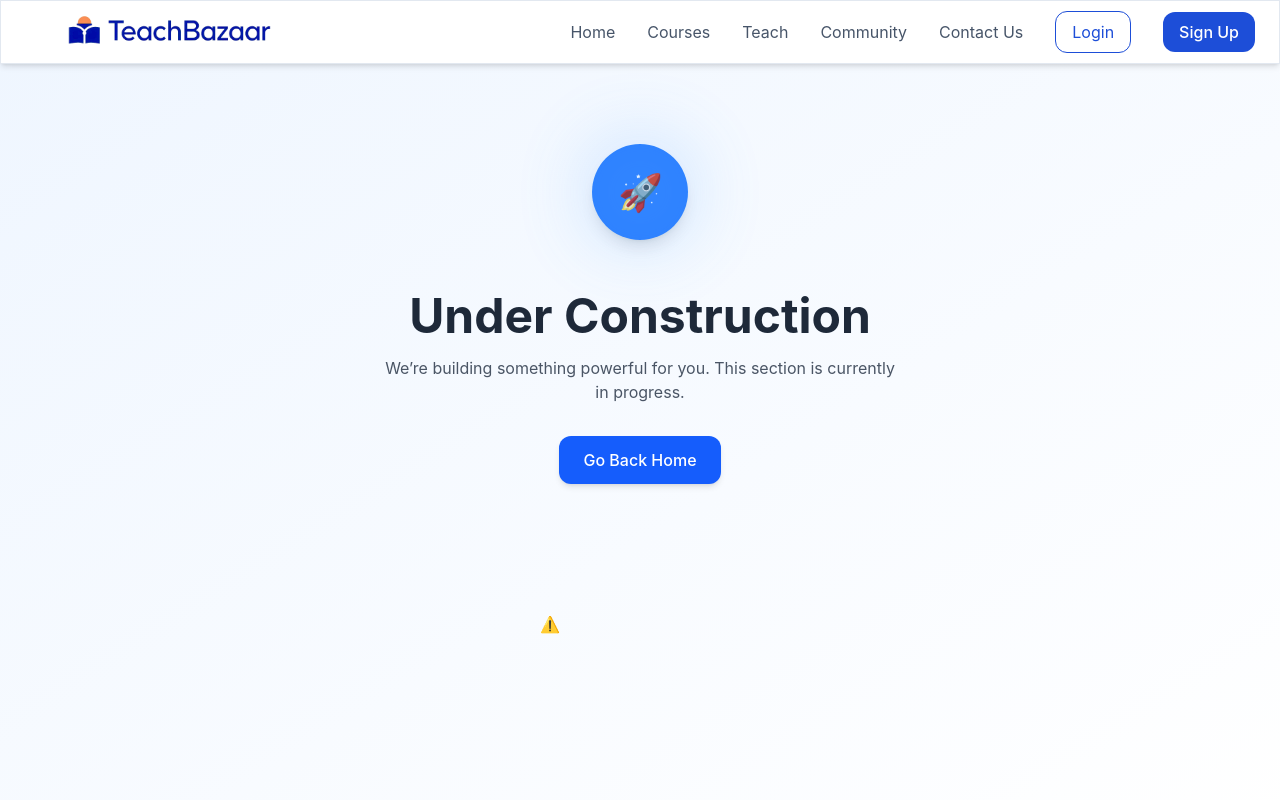
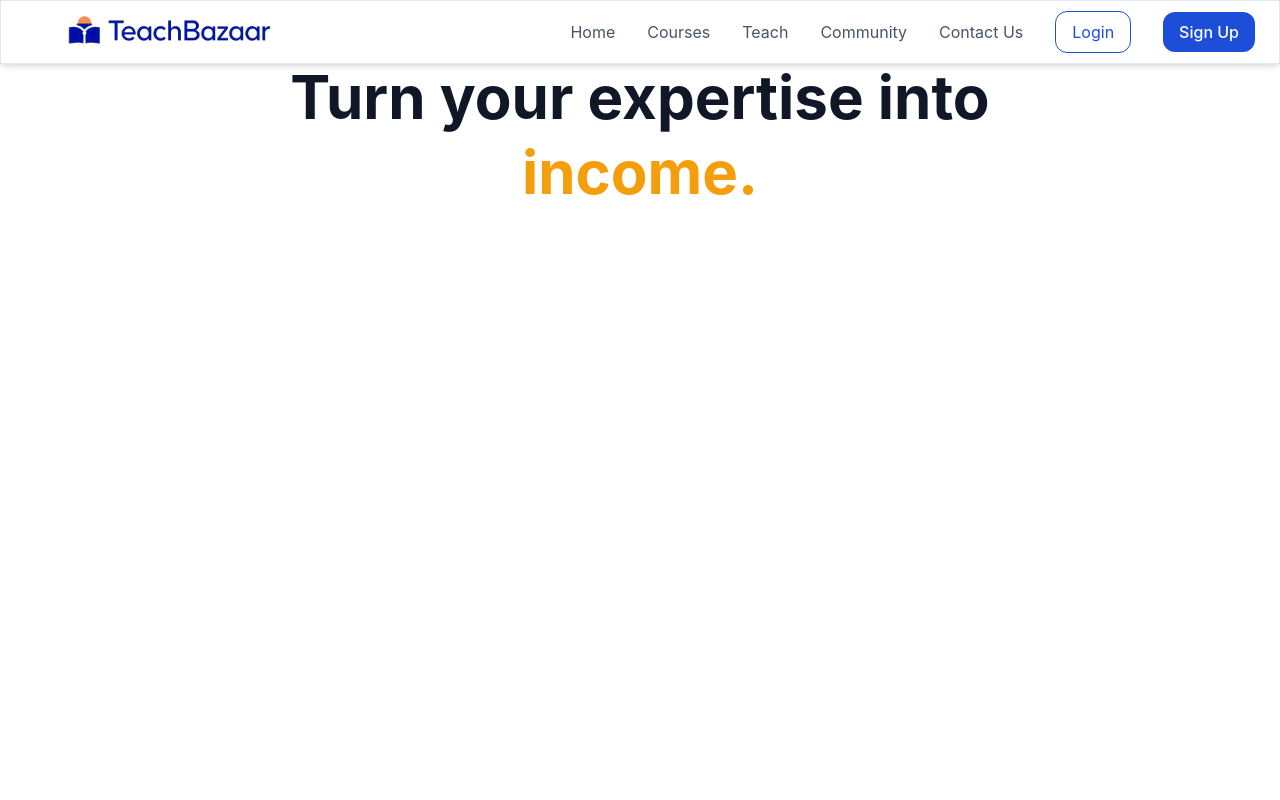
Before and after one commit to isthatViru/TEACHBAZAAR, a React app in the folder FrontEnd/myapp/: page /teach in a window 1280 px wide. Shown: the top 800 px of the page. Built offline with nearby package versions, Linux system fonts and the light colour scheme; no server answers; the HTML template or start-up script is replaced by a standard one.

Commit message:
feat: add hero section in Teach Landing page for now only added heading

```diff
--- /dev/null
+++ b/FrontEnd/myapp/src/components/Teach/Hero.jsx
@@ -0,0 +1,21 @@
+import Header from "../Home/Hero/H-Left/Header"
+import HLeft from "../Home/Hero/H-Left/HLeft"
+
+
+const Hero = () => {
+
+  return (
+    <div className='h-screen text-center w-full mt-15'>
+
+    {/* Heading */}
+    <h1 className="text-5xl md:text-6xl font-bold leading-tight text-gray-900 mb-6">
+     Turn your expertise
+into <br />
+      <span className="text-[#F59E0B]">income.</span>
+    </h1>
+    </div>
+
+  )
+}
+
+export default Hero
--- /dev/null
+++ b/FrontEnd/myapp/src/components/Teach/TeachMain.jsx
@@ -0,0 +1,12 @@
+import React from 'react'
+import Hero from './Hero'
+
+const TeachMain = () => {
+  return (
+    <div className='flex flex-col items-center'>
+        <Hero/>
+    </div>
+  )
+}
+
+export default TeachMain
--- a/FrontEnd/myapp/src/pages/Teach.jsx
+++ b/FrontEnd/myapp/src/pages/Teach.jsx
@@ -1,10 +1,11 @@
+import TeachMain from '../components/Teach/TeachMain'
 import React from 'react'
 import ComingSoonPage from '../components/Placeholder/ComingSoonPage'
 
 const Teach = () => {
   return (
     <div>
-      <ComingSoonPage/>
+     <TeachMain/>
     </div>
   )
 }
```
